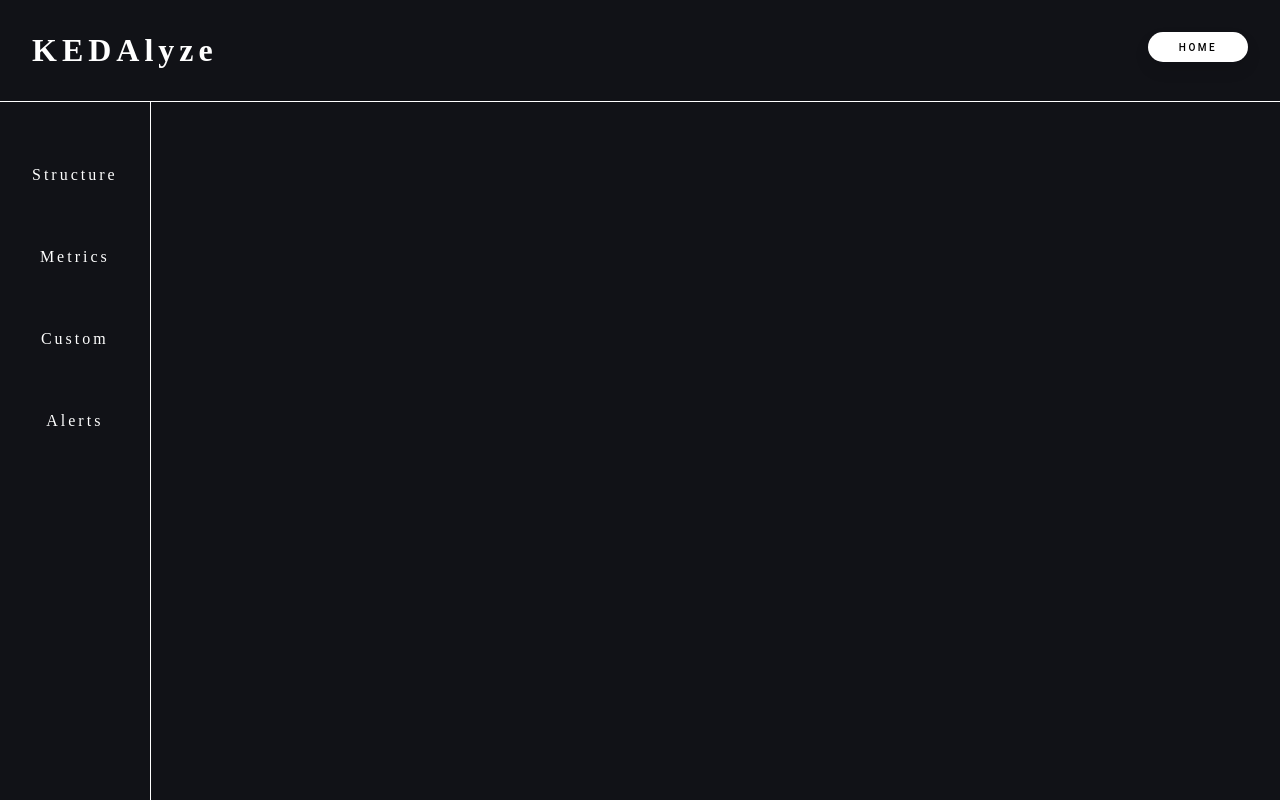
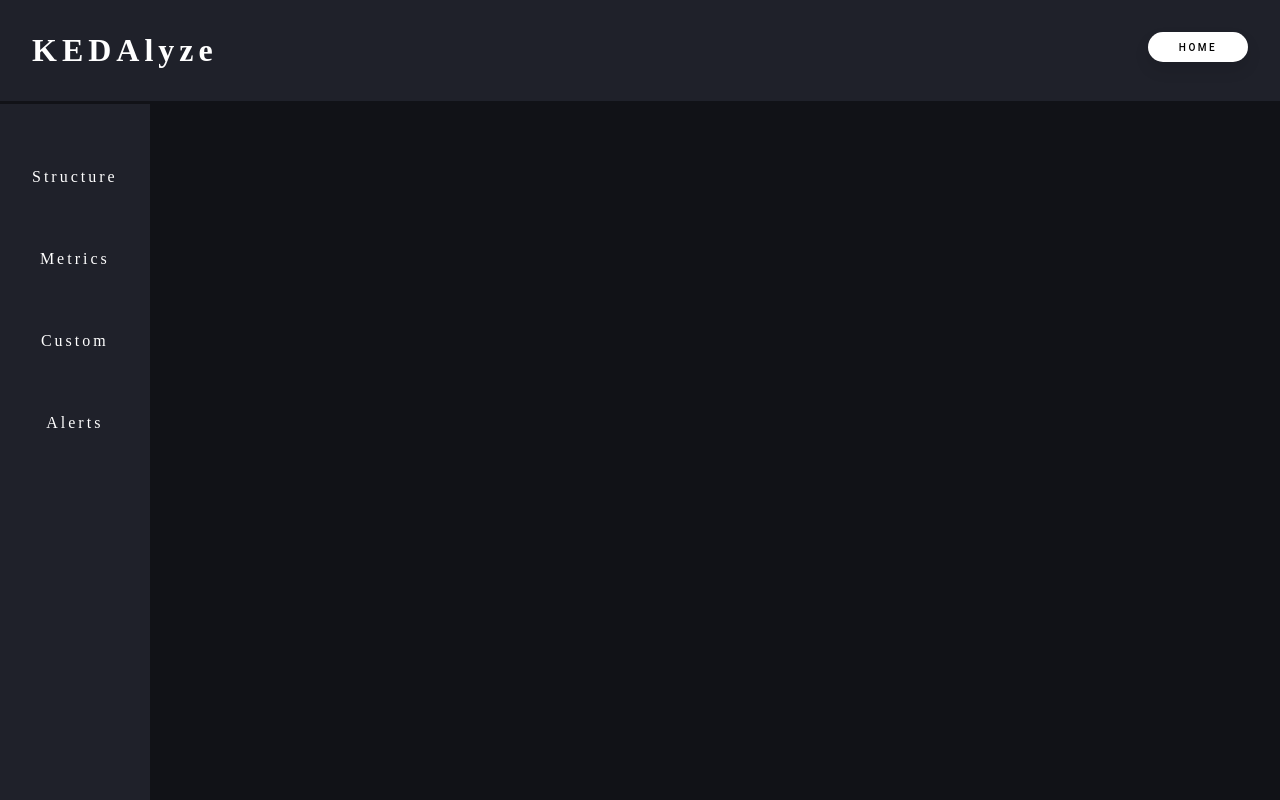
Before and after one commit to oslabs-beta/Kedalyze, a React app: page /dashboard in a window 1280 px wide. Shown: the top 800 px of the page. Built offline with nearby package versions, Linux system fonts and the light colour scheme.

Commit message:
animated button

```diff
--- a/package.json
+++ b/package.json
@@ -24,7 +24,6 @@
   "homepage": "https://github.com/oslabs-beta/Kedalyze#readme",
   "dependencies": {
     "@faker-js/faker": "^7.6.0",
-    "@fortawesome/free-solid-svg-icons": "^6.2.1",
     "@kubernetes/client-node": "^0.17.1",
     "@reduxjs/toolkit": "^1.9.0",
     "@types/react-router-dom": "^5.3.3",
--- a/src/styles/dashStyles.css
+++ b/src/styles/dashStyles.css
@@ -1,4 +1,8 @@
 /* NAV DASHBOARD */
+.dashboard {
+  background: rgb(31, 33, 42);
+}
+
 .title,
 .goback-btn {
   display: inline-block;
@@ -36,23 +40,8 @@
   transform: translateY(-7px);
 }
 
-.column1,
-.column2 {
-  float: left;
-  background: rgb(17, 18, 23);
-}
-
-.column1 {
-  border-right: 1px solid white;
-  height: 100vh;
-}
-
-.column2 {
-  width: 88%;
-}
-
 .nav-dashboard {
-  border-top: 1px solid white;
+  border-top: 3px solid rgb(17, 18, 23);
   width: 100%;
   height: 100%;
 }
@@ -86,6 +75,20 @@
 }
 
 /* METRICS NAVBAR */
+
+.column1 {
+  float: left;
+  /* need to figure out how to get the 1st column size to match the 2nd column */
+  height: 450vh;
+  background: rgb(31, 33, 42);
+}
+
+.column2 {
+  float: left;
+  background: rgb(17, 18, 23);
+  width: 88%;
+}
+
 .column2 ul li {
   list-style: none;
   display: inline-block;
--- a/src/styles/loginStyles.css
+++ b/src/styles/loginStyles.css
@@ -73,6 +73,46 @@ label {
   margin-top: 2rem;
 }
 
+.pine-button:hover {
+  animation: shake 1s infinite;
+}
+
+@keyframes shake {
+  0% {
+    transform: translate(2px, 1px) rotate(0deg);
+  }
+  10% {
+    transform: translate(-1px, -2px) rotate(-2deg);
+  }
+  20% {
+    transform: translate(-3px, 0px) rotate(3deg);
+  }
+  30% {
+    transform: translate(0px, 2px) rotate(0deg);
+  }
+  40% {
+    transform: translate(1px, -1px) rotate(1deg);
+  }
+  50% {
+    transform: translate(-1px, 2px) rotate(-1deg);
+  }
+  60% {
+    transform: translate(-3px, 1px) rotate(0deg);
+  }
+  70% {
+    transform: translate(2px, 1px) rotate(-2deg);
+  }
+  80% {
+    transform: translate(-1px, -1px) rotate(4deg);
+  }
+  90% {
+    transform: translate(2px, 2px) rotate(0deg);
+  }
+  100% {
+    transform: translate(1px, -2px) rotate(-1deg);
+  }
+}
+
 .pine {
   display: flex;
   flex-direction: column;
--- a/src/styles/registerStyles.css
+++ b/src/styles/registerStyles.css
@@ -70,6 +70,46 @@ label {
   margin-top: 2rem;
 }
 
+.pine-button:hover {
+  animation: shake 1s infinite;
+}
+
+@keyframes shake {
+  0% {
+    transform: translate(2px, 1px) rotate(0deg);
+  }
+  10% {
+    transform: translate(-1px, -2px) rotate(-2deg);
+  }
+  20% {
+    transform: translate(-3px, 0px) rotate(3deg);
+  }
+  30% {
+    transform: translate(0px, 2px) rotate(0deg);
+  }
+  40% {
+    transform: translate(1px, -1px) rotate(1deg);
+  }
+  50% {
+    transform: translate(-1px, 2px) rotate(-1deg);
+  }
+  60% {
+    transform: translate(-3px, 1px) rotate(0deg);
+  }
+  70% {
+    transform: translate(2px, 1px) rotate(-2deg);
+  }
+  80% {
+    transform: translate(-1px, -1px) rotate(4deg);
+  }
+  90% {
+    transform: translate(2px, 2px) rotate(0deg);
+  }
+  100% {
+    transform: translate(1px, -2px) rotate(-1deg);
+  }
+}
+
 .pine {
   display: flex;
   flex-direction: column;
```
Also changed, not shown: 1 other file (tests, documents, lock files or other folders).
